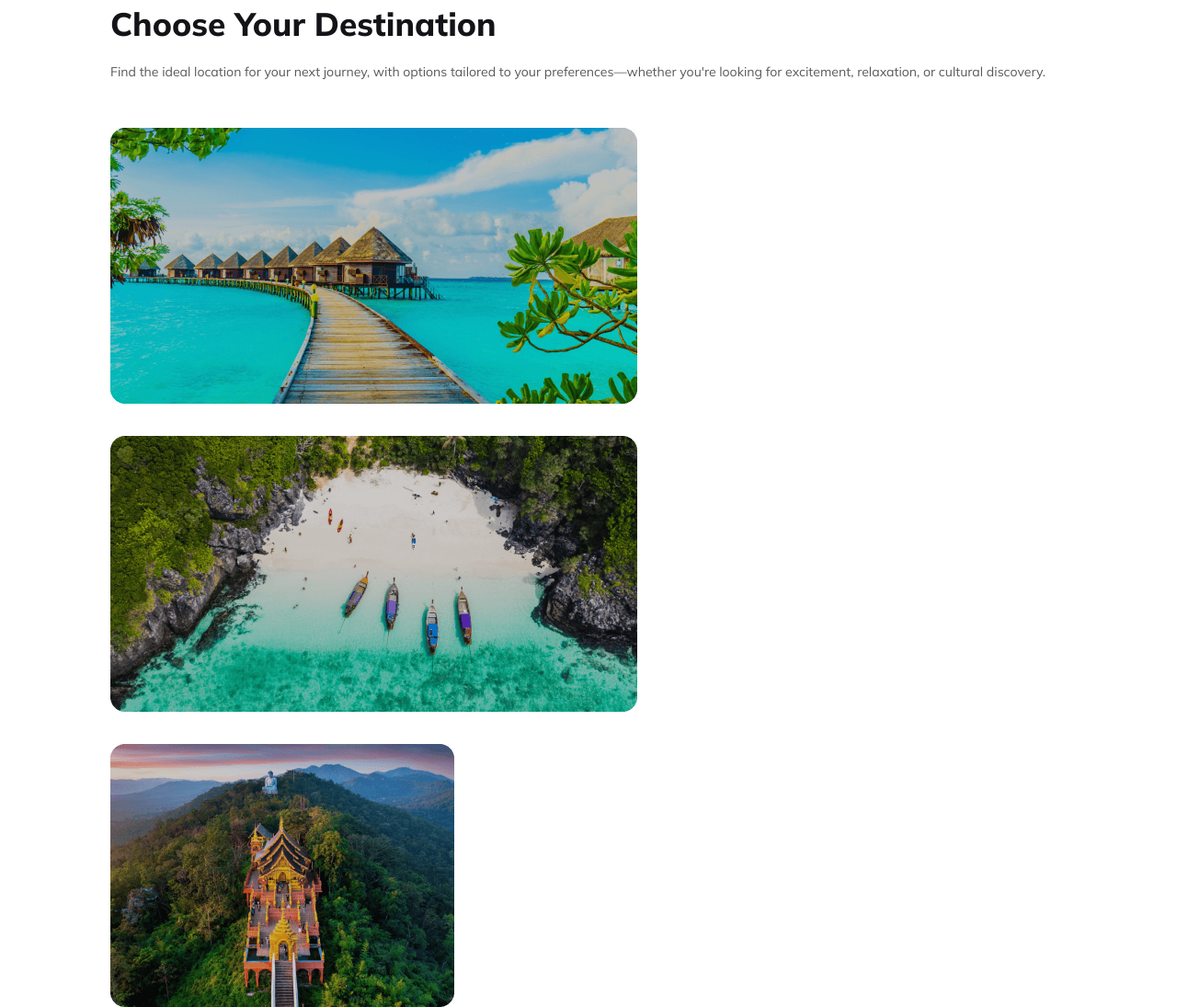
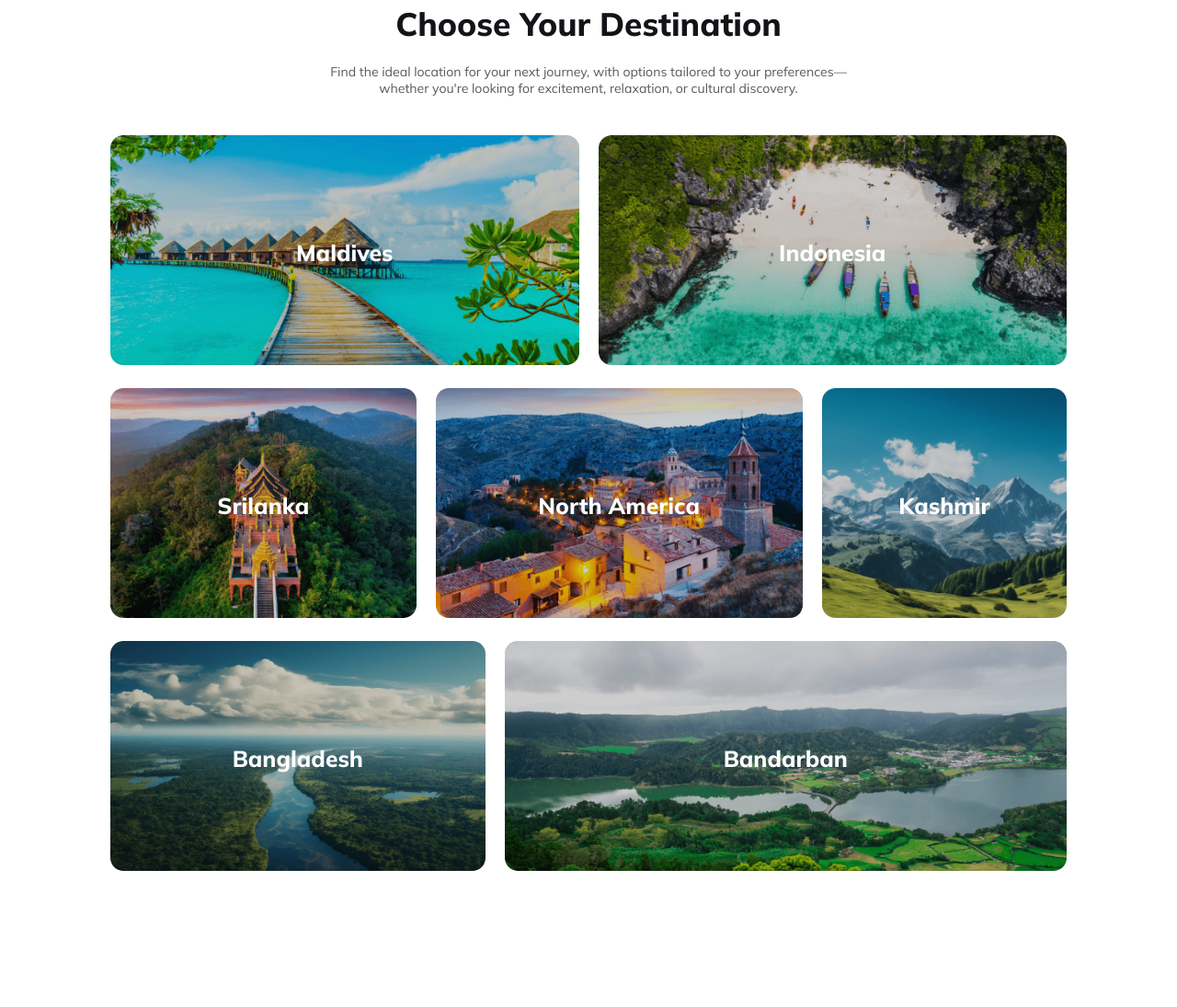
Before and after one commit to MohammadSajjadHossain9648/Hero-Travel-World, a plain HTML site: page index.html in a window 1280 px wide. Shown: the part 1140-2235 px from the top of the page at 92% size. After the commit the page ends 2179 px from the top, so only its background shows below. Drawn offline with Linux system fonts and the light colour scheme.

Commit message:
Add CSS part for destination section

```diff
--- a/index.html
+++ b/index.html
@@ -79,11 +79,12 @@
 
     <!-- destination section -->
     <section class="destination">
-        <div class="destination_container">
+        <div class="destination_header">
             <h1 class="title1">Choose Your Destination</h1>
             <p class="description1">Find the ideal location for your next journey, with options tailored to your preferences—whether you're looking for excitement, relaxation, or cultural discovery.</p>
         </div>
-        <div class="destination_img_container_row1">
+
+        <div class="destination_container_row1">
             <div class="destination_img_box">
                 <h1 class="destination_img_title">Maldives</h1>
                 <img src="images/Maldives.png" alt="Maldives resort image">
@@ -93,7 +94,7 @@
                 <img src="images/Indonesia.png" alt="Indonesia resort image">
             </div>
         </div>
-        <div class="destination_img_container_row2">
+        <div class="destination_container_row2">
             <div class="destination_img_box">
                 <h1 class="destination_img_title">Srilanka</h1>
                 <img src="images/Srilanka.png" alt="Srilanka mountain image">
@@ -107,7 +108,7 @@
                 <img src="images/Kashmir.png" alt="Kashmir mountain image">
             </div>
         </div>
-        <div class="destination_img_container_row3">
+        <div class="destination_container_row3">
             <div class="destination_img_box">
                 <h1 class="destination_img_title">Bangladesh</h1>
                 <img src="images/Bangladesh.png" alt="Bangladesh nature view image">
--- a/styles/style.css
+++ b/styles/style.css
@@ -410,8 +410,47 @@ nav ul li a:hover{
 
 
 
+
+
 /* destination section */
-
+.destination .destination_header{
+    width: 565px;
+    text-align: center;
+    margin: 0 auto;
+}
+.destination img{
+    width: 100%;
+    height: 250px;
+    background-color: rgba(19, 19, 24, 0.2);
+    border-radius: 14px;
+}
+.destination .destination_img_box{
+    position: relative;
+}
+.destination .destination_img_box .destination_img_title{
+    position: absolute;
+    z-index: 1;
+    top: 50%;
+    left: 50%;
+    transform: translate(-50%, -50%);
+}
+.destination .destination_container_row1{
+    display: grid;
+    grid-template-columns: repeat(2, 1fr);
+    gap: 21px;
+    margin: 21px 0;
+}
+.destination .destination_container_row2{
+    display: grid;
+    grid-template-columns: 1fr 1.2fr 0.8fr;
+    gap: 21px;
+    margin-bottom: 21px;
+}
+.destination .destination_container_row3{
+    display: grid;
+    grid-template-columns: 0.8fr 1.2fr;
+    gap: 21px;
+}
 /* mobile responsive design */
 @media screen and (max-width: 576px){
 
```
Lines whose indentation alone changed are shown as unchanged.
